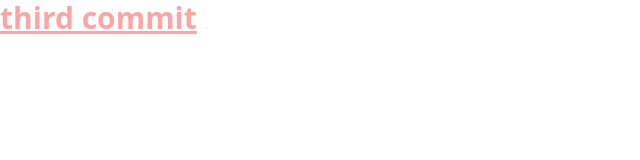
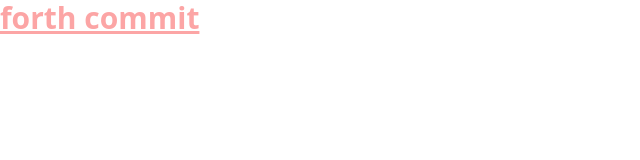
Before and after one commit to BEENA-PAL/SahandsBlogApp, a React (Vite) app in the folder client/: page / in a window 1280 px wide. Shown: the top 160 px of the page, without its empty margins (0-640 px from the left). Built offline with nearby package versions, Linux system fonts and the light colour scheme.

Commit message:
forth commit

```diff
--- a/client/src/App.jsx
+++ b/client/src/App.jsx
@@ -1,7 +1,7 @@
 export default function App() {
   return (
     <h1 className="text-3xl font-bold  text-3xl text-red-300 underline">
-      third commit
+      forth commit
     </h1>
   );
 }
```
